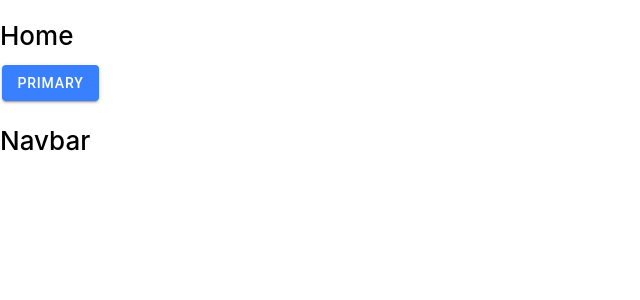
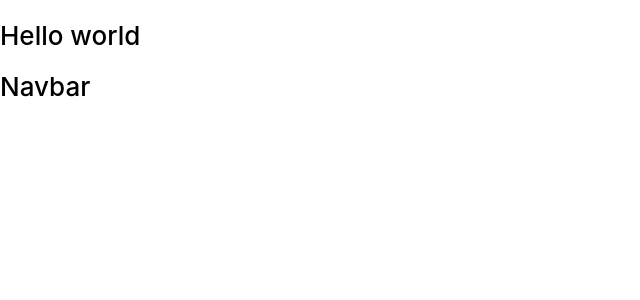
Before and after one commit to ognacy/roche-challenge-frontend, a React (Create React App) app: page /chatbot in a window 1280 px wide. Shown: the top 300 px of the page, without its empty margins (0-640 px from the left). Built offline with nearby package versions, Linux system fonts and the light colour scheme.

Commit message:
Add chatbot-Route and readme

```diff
--- a/src/App.js
+++ b/src/App.js
@@ -1,6 +1,7 @@
 import React from 'react';
 import { BrowserRouter as Router, Route, Switch } from "react-router-dom";
 import Home from './Components/Home';
+import Chat from './Components/Chat';
 import Navbar from './Pages/Navbar';
 import './App.css';
 import '@ionic/react/css/core.css';
@@ -21,6 +22,9 @@ function App() {
   return (
     <Router>
       <Switch>
+        <Route exact path="/chatbot">
+          <Chat />
+        </Route>
         <Route path="*">
           <Home />
         </Route>
--- /dev/null
+++ b/src/Components/Chat.js
@@ -0,0 +1,12 @@
+import { memo } from 'react';
+import { IonButton } from '@ionic/react';
+
+const Chat = () => {
+  return (
+    <div>
+      <h1>Hello world</h1>
+    </div>
+  )
+}
+
+export default memo(Chat);
```
Also changed, not shown: 1 other file (tests, documents, lock files or other folders).
